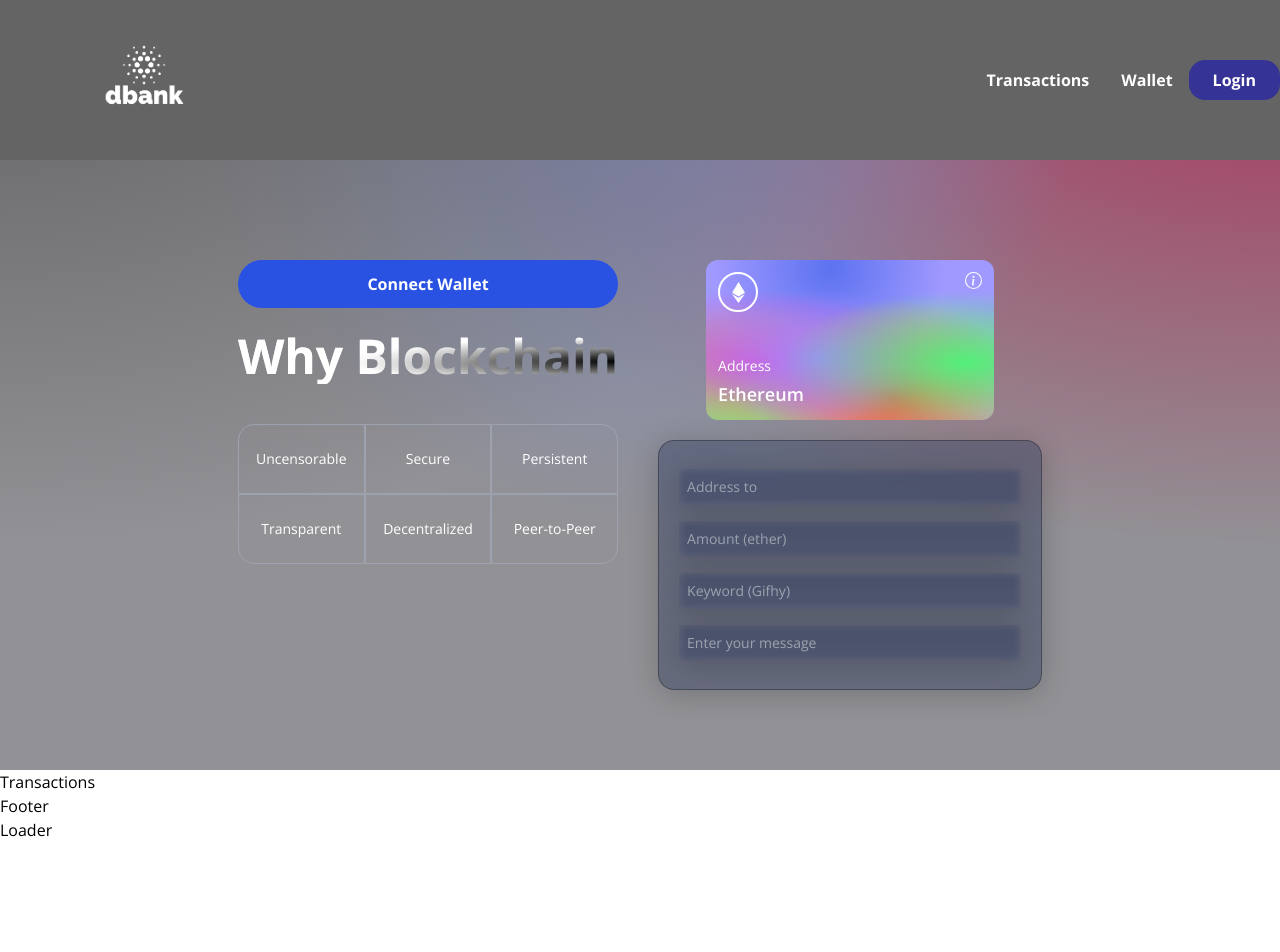
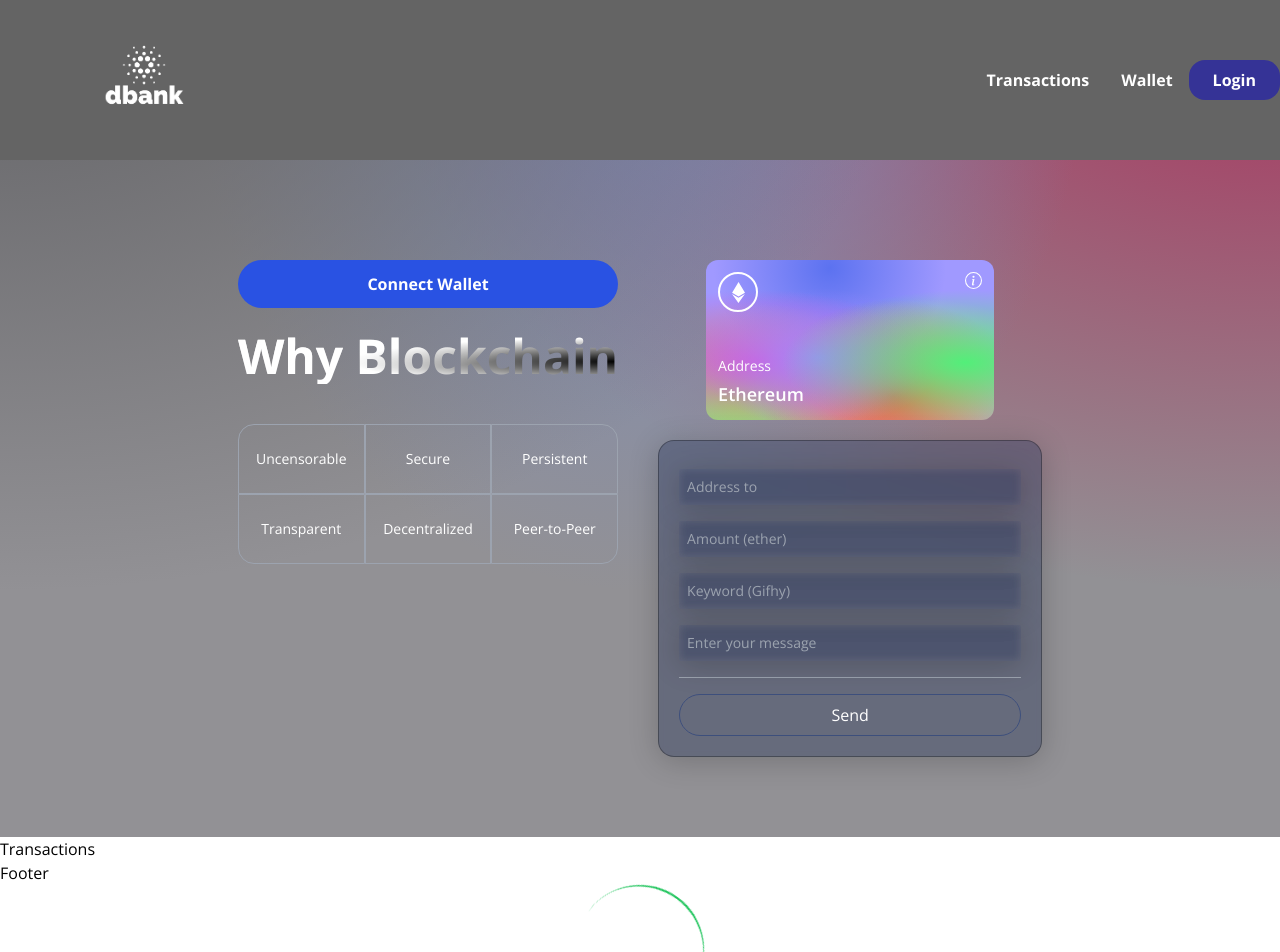
Before and after one commit to erhaneth/dbank, a React (Create React App) app in the folder client/: page / in a window 1280 px wide. Shown: the top 952 px of the page. Before the commit the page ends 842 px from the top, so only its background shows below. Built offline with nearby package versions, Linux system fonts and the light colour scheme.

Commit message:
Fixed bug

```diff
--- a/client/src/components/Loader.jsx
+++ b/client/src/components/Loader.jsx
@@ -1,6 +1,9 @@
 function Loader() {
     return (
-        <div className="navbar">Loader</div>
+        <div className="flex justify-center items-center">
+            <div className="animate-spin rounded-full h-32 w-32 border-b-2 border-green-500"/>
+
+        </div>
     )
 }
 export default Loader;
--- a/client/src/components/Welcome.jsx
+++ b/client/src/components/Welcome.jsx
@@ -2,7 +2,7 @@
 import { SiEthereum } from "react-icons/si";
 import { BsInfoCircle } from "react-icons/bs";
 
-// import { loader } from './'
+import { Loader } from ".";
 const commonStyles =
   "min-h-[70px] sm:px-0 px-2 sm:min-w-[120px] flex justify-center items-center border-[0.5px] border-gray-400 text-sm font-light text-white";
 
@@ -15,11 +15,14 @@
     onChange={(e) => handleChange(e, name)}
     className="my-2 w-full rounded-sm p-2 outline-none bg-transparent text-white border-none text-sm blue-glassmorphism"
   />
-  )
+);
 function Welcome() {
   const connectWallet = () => {
     window.location.href = "https://metamask.io/";
-  }
+  };
+  const handleSubmit = () => {
+    // console.log("submit");
+  };
 
   return (
     <div className="flex w-full justify-center items-center">
@@ -90,6 +93,19 @@
               type="text"
               handelChange={() => {}}
             />
+            <div className="h-[1px] w-full bg-gray-400 my-2" />
+
+            {false? (
+              <Loader />
+            ) : (
+              <button
+                type="button"
+                onClick={handleSubmit}
+                className="text-white w-full mt-2 border-[1px] p-2 border-[#3d4f7c] hover:bg-[#3d4f7c] rounded-full cursor-pointer"
+              >
+                Send
+              </button>
+            )}
           </div>
         </div>
       </div>
```
Lines whose indentation alone changed are shown as unchanged.
